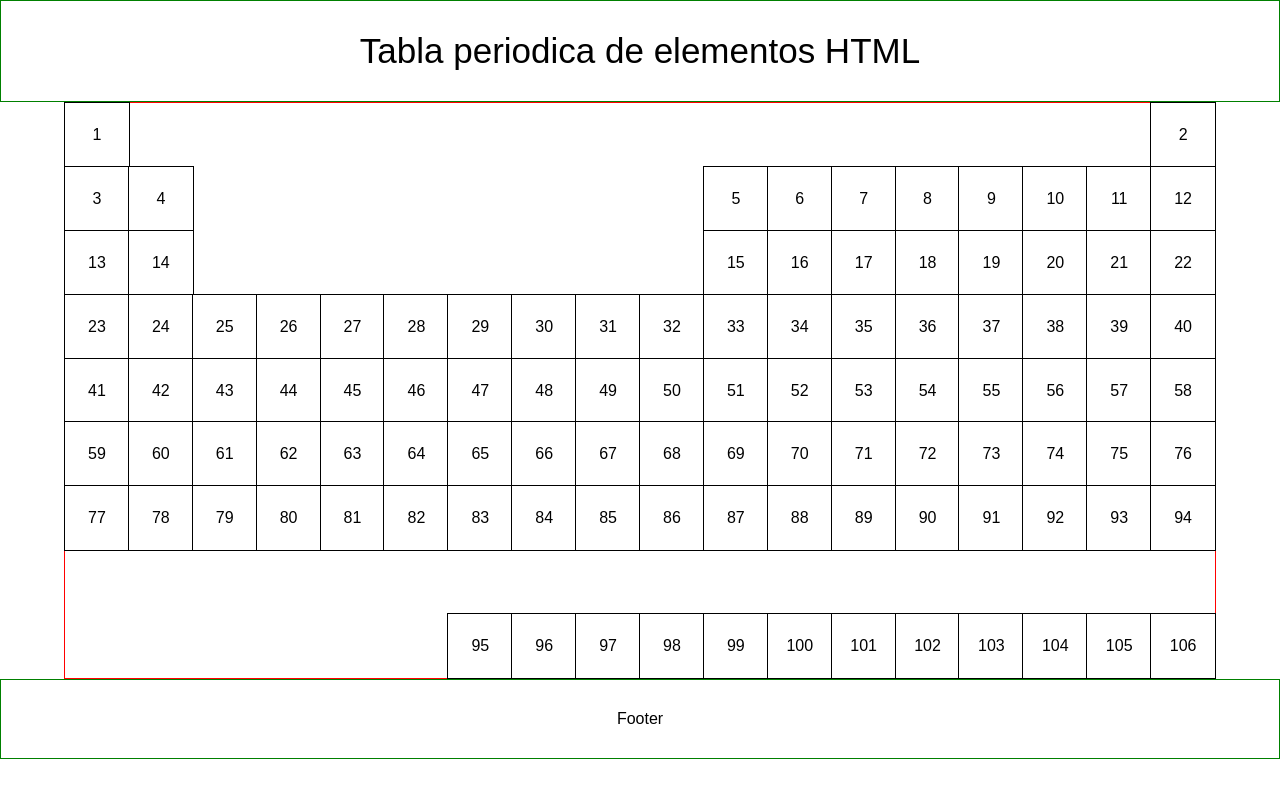
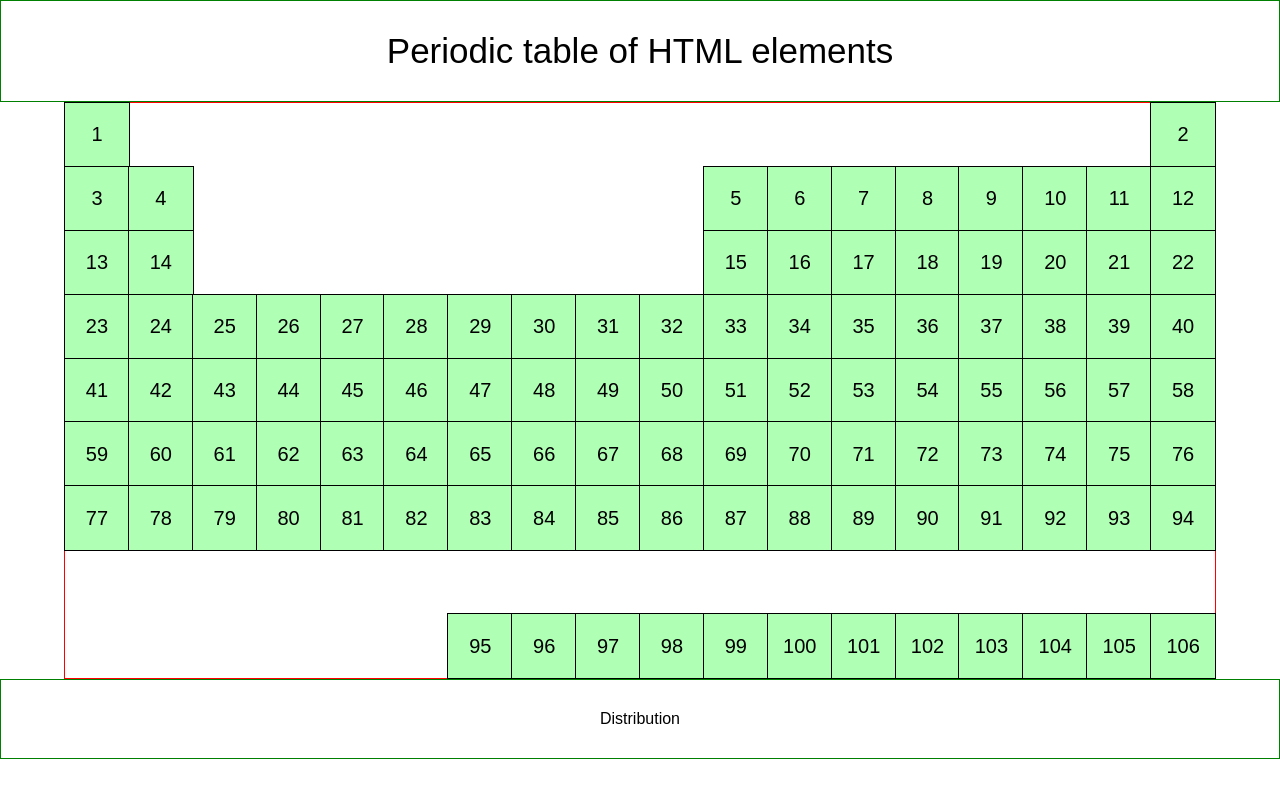
Before and after one commit to jaenfigueroa/Periodic-table-of-HTML-elements, a React (Vite) app: page / in a window 1280 px wide. Built offline with nearby package versions, Linux system fonts and the light colour scheme.

Commit message:
:lipstick: feat: change background elements

```diff
--- a/src/components/atoms/Element/style.scss
+++ b/src/components/atoms/Element/Element.scss
@@ -6,10 +6,15 @@
   outline: 1px solid rgb(0, 0, 0);
   background: white;
   transition: 100ms;
+  background: #afffb5;
 
   &:hover {
     box-shadow: 0 0 1em rgba(0, 0, 0, .8);
     z-index: 1;
     transform: scale(1.5);
   }
+
+  p {
+    font-size: clamp(1rem, 2vw, 2rem);
+  }
 }
--- a/src/components/atoms/Element/Element.tsx
+++ b/src/components/atoms/Element/Element.tsx
@@ -1,4 +1,4 @@
-import './style.scss'
+import './Element.scss'
 
 type Props = {
   variant: string
@@ -8,7 +8,7 @@ type Props = {
 export const Element = ({variant, text}: Props) => {
   return (
     <div className={`element ${variant}`}>
-      {text}
+      <p>{text}</p>
     </div>
   )
 }
--- a/src/components/atoms/Title/Title.tsx
+++ b/src/components/atoms/Title/Title.tsx
@@ -1,9 +1,13 @@
 import './Title.scss'
 
-export const Title = () => {
+type Props = {
+  text: string
+}
+
+export const Title = ({text}:Props) => {
   return (
     <header className='Title'>
-      <p>Tabla periodica de elementos HTML</p>
+      <p>{text}</p>
     </header>
   )
 }
--- a/src/components/molecules/Distribution/Distribution.tsx
+++ b/src/components/molecules/Distribution/Distribution.tsx
@@ -3,7 +3,7 @@ import './Distribution.scss'
 export const Distribution = () => {
   return (
     <div className='distribution'>
-      <p>Footer</p>
+      <p>Distribution</p>
     </div>
   )
 }
--- a/src/components/organisms/Content/Content.tsx
+++ b/src/components/organisms/Content/Content.tsx
@@ -6,7 +6,7 @@ import './Content.scss'
 export const Content = () => {
   return (
     <div>
-      <Title />
+      <Title text={'Periodic table of HTML elements' } />
       <div className='content'>
         <PeriodicTable />
       </div>
```
